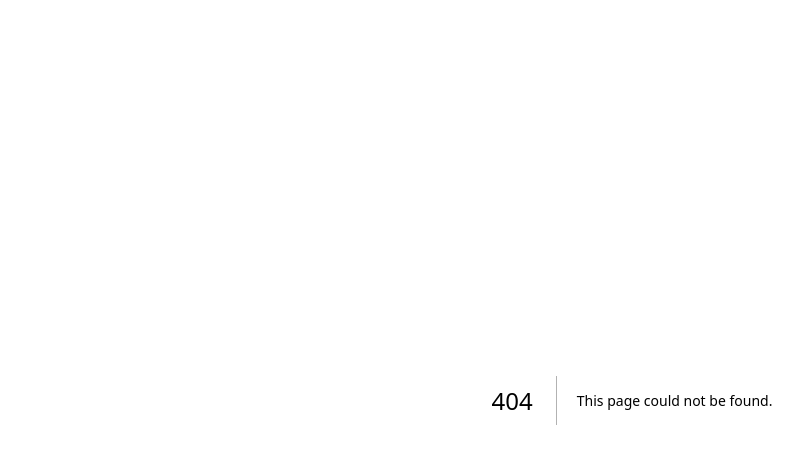
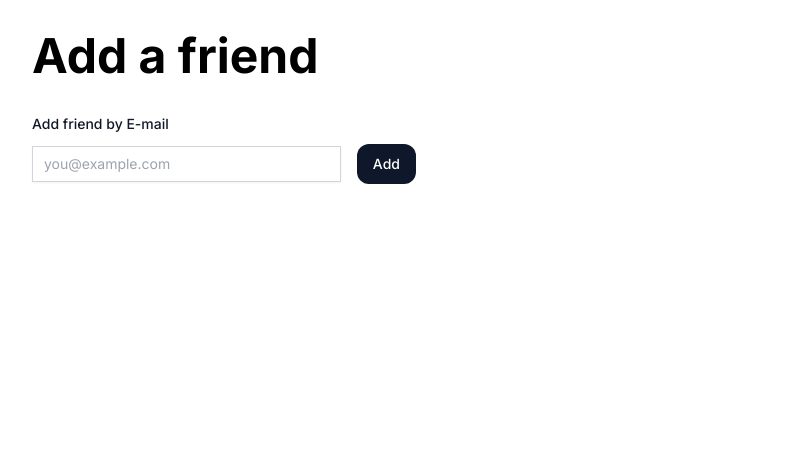
Before and after one commit to Shobhnik13/QuikChat, a Next.js app in the folder client/: page /dashboard/add-friend in a window 1280 px wide. Before the commit this address had no page. Shown: the top 464 px of the page, without its empty margins (8-811 px from the left). Built offline with nearby package versions, Linux system fonts and the light colour scheme.

Commit message:
completed frontend of add-friend page and fixed the oauth bug

```diff
--- a/client/package.json
+++ b/client/package.json
@@ -25,6 +25,7 @@
     "tailwindcss-animate": "^1.0.7"
   },
   "devDependencies": {
+    "@tailwindcss/forms": "^0.5.7",
     "@types/node": "^20",
     "@types/react": "^18",
     "@types/react-dom": "^18",
--- /dev/null
+++ b/client/src/app/(dashboard)/dashboard/add-friend/page.tsx
@@ -0,0 +1,14 @@
+
+import AddFriendButton from "@/src/components/AddFriendButton"
+
+
+const Page = () => {
+  return (
+    <main className="pt-8 pl-10">
+        <h1 className="font-bold text-5xl mb-8">Add a friend</h1>
+        <AddFriendButton/>
+    </main>
+  )
+}
+
+export default Page
--- /dev/null
+++ b/client/src/app/(dashboard)/dashboard/page.tsx
@@ -0,0 +1,14 @@
+import { authOptions } from '@/src/lib/auth'
+import { getServerSession } from 'next-auth'
+import React from 'react'
+
+const Page = async() => {
+  const sesion=await getServerSession(authOptions)
+  return (
+    <div>
+      dashboard
+    </div>
+  )
+}
+
+export default Page
--- a/client/src/app/dashboard/page.tsx
+++ /dev/null
@@ -1,11 +0,0 @@
-import React from 'react'
-
-const Page = () => {
-  return (
-    <div>
-        dashboard
-    </div>
-  )
-}
-
-export default Page
--- /dev/null
+++ b/client/src/components/AddFriendButton.tsx
@@ -0,0 +1,27 @@
+'use client'
+
+import Button from "./ui/button"
+
+
+interface AddFriendButtonProps{
+
+}
+
+
+const AddFriendButton = ({}:AddFriendButtonProps) => {
+  return (
+    <form className="max-w-sm" action="">
+    <label htmlFor="email" className="block text-sm font-medium leading-6 text-gray-900">
+        Add friend by E-mail
+    </label>
+
+    <div className="mt-2 flex gap-4 items-center justify-center">
+        <input type="text" placeholder="you@example.com" className="block w-full rounded-md border-0 py-1.5 text-gray-900 shadow-sm ring-1 ring-inset ring-gray-300 placeholder:text-gray-400 focus:ring-2 focus:ring-inset focus:ring-indigo-600 sm:text-sm sm:leading-6" />
+        <Button className="rounded-xl">Add</Button>
+    </div>
+
+</form>
+  )
+}
+
+export default AddFriendButton
--- a/client/src/lib/auth.ts
+++ b/client/src/lib/auth.ts
@@ -86,7 +86,7 @@
         //   whenever the user successfully signed in
         // we need to redirect them
         redirect(){
-            return 'https://quik-chat-nine.vercel.app/dashboard'
+            return 'http://localhost:3000/dashboard'
         }
     },
     secret:process.env.NEXTAUTH_SECRET,
--- a/client/tailwind.config.js
+++ b/client/tailwind.config.js
@@ -73,4 +73,5 @@
     },
   },
   plugins: [require("tailwindcss-animate")],
+  plugins:[require("@tailwindcss/forms")]
 }
```
Also changed, not shown: client/src/app/(auth)/login/page.tsx (renamed from client/src/app/login/page.tsx), 1 other file (tests, documents, lock files or other folders).
